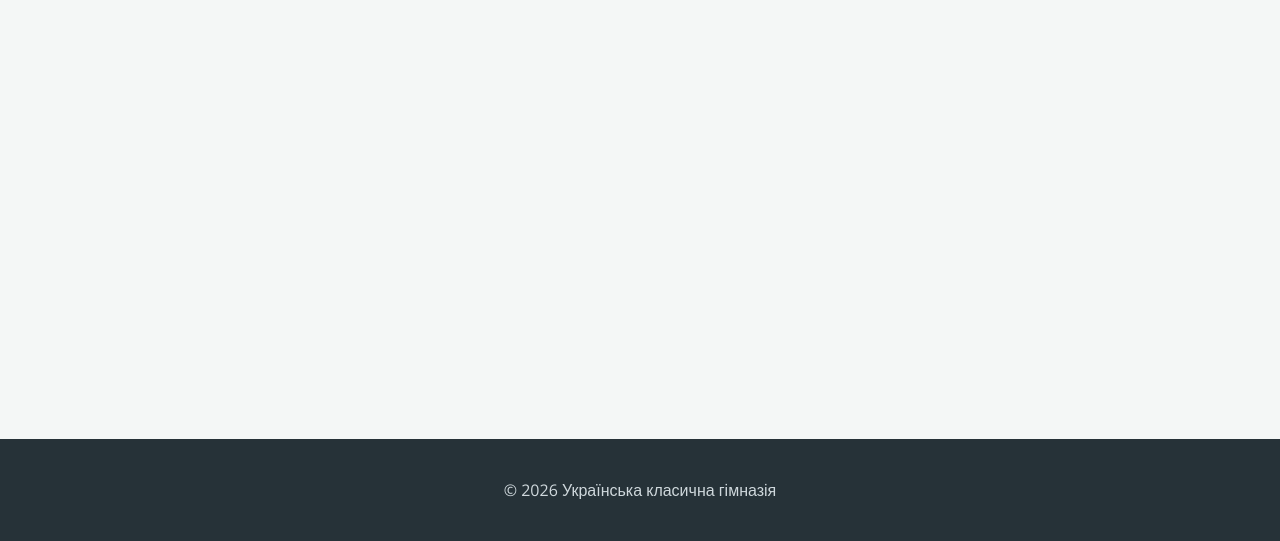
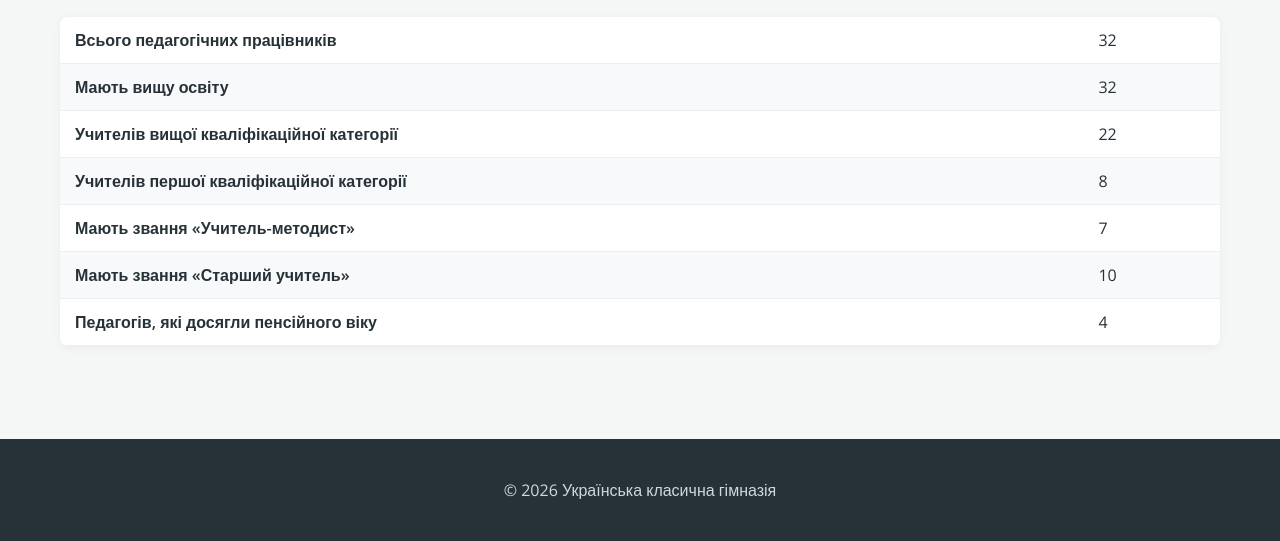
Before and after one commit to schoolprint8lub/school8-main, an Eleventy site: page src/pages/staff.md in a window 1280 px wide. Shown: the part 259-800 px from the top of the page. Built offline with nearby package versions, Linux system fonts and the light colour scheme; Eleventy itself is replaced by a stand-in of ours; files that its build step writes are made by us from their sources.

Commit message:
feat: Add new Nunjucks base and page layout templates with support for various content blocks.

```diff
--- a/src/_includes/layouts/base.njk
+++ b/src/_includes/layouts/base.njk
@@ -54,7 +54,7 @@
      ОСНОВНИЙ КОНТЕНТ
      ======================================== #}
   <main>
-    {{ content | safe }}
+    {% block content %}{% endblock %}
   </main>
 
   {# ========================================
--- a/src/_includes/layouts/page.njk
+++ b/src/_includes/layouts/page.njk
@@ -294,9 +294,17 @@
               <tbody>
                 {% for row in block.rows %}
                 <tr>
-                  {% for cell in row.split('|') %}
-                  <td>{{ cell | trim }}</td>
-                  {% endfor %}
+                  {% if row is iterable and row is not string %}
+                    {# Row is an array #}
+                    {% for cell in row %}
+                    <td>{{ cell }}</td>
+                    {% endfor %}
+                  {% else %}
+                    {# Row is a pipe-delimited string #}
+                    {% for cell in row.split('|') %}
+                    <td>{{ cell | trim }}</td>
+                    {% endfor %}
+                  {% endif %}
                 </tr>
                 {% endfor %}
               </tbody>
```
